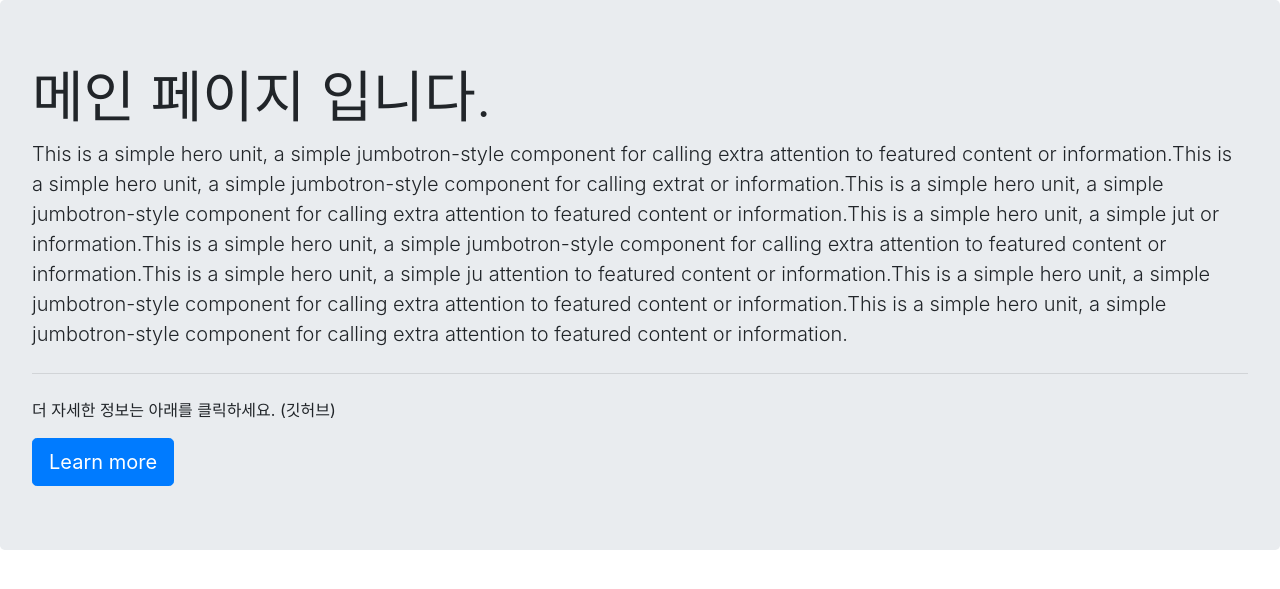
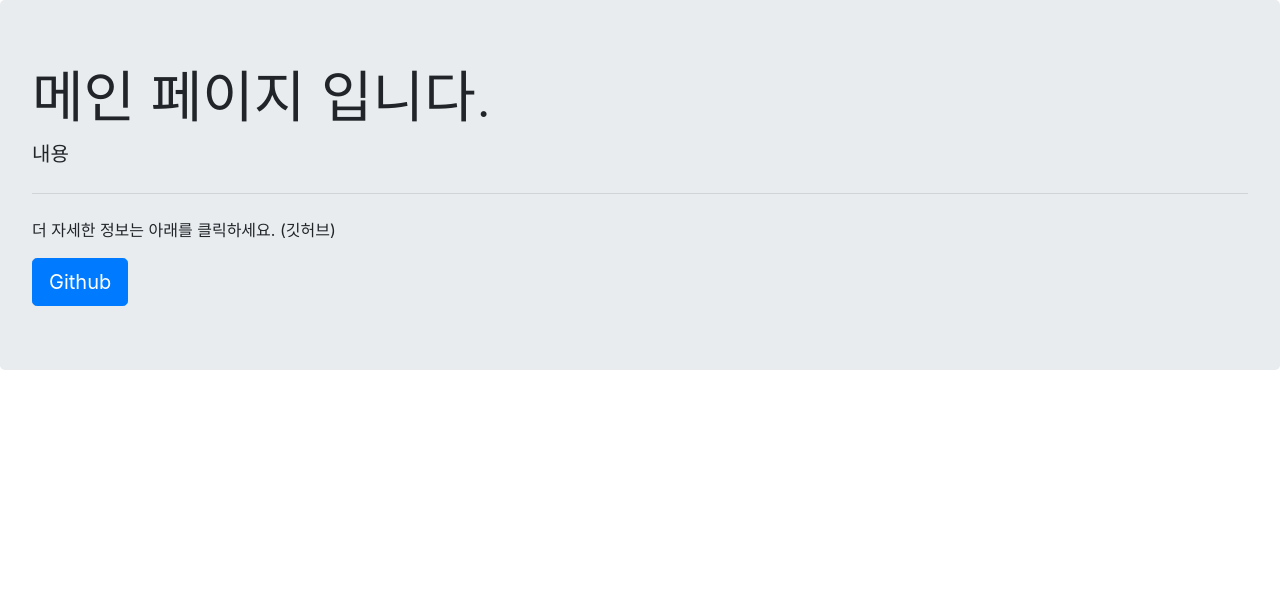
Before and after one commit to yoonputer/Team_Project2, a Django app: page / in a window 1280 px wide. Shown: the part 56-645 px from the top of the page. Run offline with Django 3.2, Linux system fonts and the light colour scheme.

Commit message:
A tag를 이용한 웹페이지간 이동추가 + 불필요한 내용제거

```diff
--- a/forkspoon/forkspoon/urls.py
+++ b/forkspoon/forkspoon/urls.py
@@ -19,6 +19,7 @@ from django.urls import path, include
 urlpatterns = [
     path('admin/', admin.site.urls),
     path('', include('home.urls')),
+    path('/', include('home.urls')),
     path('member/', include('member.urls')),
     path('trend/', include('trend.urls')),
     path('write/', include('write.urls')),
--- a/forkspoon/home/templates/home/home.html
+++ b/forkspoon/home/templates/home/home.html
@@ -1,6 +1,5 @@
+<!doctype html>
 {% load static %}
-
-<!doctype html>
 <html>
 
 <head>
@@ -12,44 +11,31 @@
   <link rel="stylesheet" href="https://cdn.jsdelivr.net/npm/bootstrap@4.6.0/dist/css/bootstrap.min.css"
     integrity="sha384-B0vP5xmATw1+K9KRQjQERJvTumQW0nPEzvF6L/Z6nronJ3oUOFUFpCjEUQouq2+l" crossorigin="anonymous">
 
-  <title>Hello, world!</title>
+  <title>Main Page</title>
 </head>
 
 <body>
   <nav class="navbar navbar-expand-lg navbar-light bg-light">
-    <a class="navbar-brand" href="#">ForkSpoon</a>
+    <a class="navbar-brand" href="/">ForkSpoon</a>
     <button class="navbar-toggler" type="button" data-toggle="collapse" data-target="#navbarNavAltMarkup"
       aria-controls="navbarNavAltMarkup" aria-expanded="false" aria-label="Toggle navigation">
       <span class="navbar-toggler-icon"></span>
     </button>
     <div class="collapse navbar-collapse" id="navbarNavAltMarkup">
       <div class="navbar-nav">
-        <a class="nav-link active" href="#">Member <span class="sr-only">(current)</span></a>
-        <a class="nav-link" href="#">Trends</a>
-        <a class="nav-link" href="#">Writing</a>
+        <a class="nav-link active" href="/member">Member <span class="sr-only">(current)</span></a>
+        <a class="nav-link" href="/trend">Trends</a>
+        <a class="nav-link" href="/write">Writing</a>
       </div>
     </div>
   </nav>
 
   <div class="jumbotron">
     <h1 class="display-4">메인 페이지 입니다.</h1>
-    <p class="lead">This is a simple hero unit, a simple jumbotron-style component for calling extra attention to
-      featured content or information.This is a simple hero unit, a simple jumbotron-style component for calling extrat
-      or information.This is a simple hero unit, a simple jumbotron-style component for calling extra
-      attention to
-      featured content or information.This is a simple hero unit, a simple jut or information.This is a simple hero
-      unit, a simple jumbotron-style component for calling extra
-      attention to
-      featured content or information.This is a simple hero unit, a simple ju
-      attention to
-      featured content or information.This is a simple hero unit, a simple jumbotron-style component for calling extra
-      attention to
-      featured content or information.This is a simple hero unit, a simple jumbotron-style component for calling extra
-      attention to
-      featured content or information.</p>
+    <p class="lead"> 내용 </p>
     <hr class="my-4">
     <p>더 자세한 정보는 아래를 클릭하세요. (깃허브)</p>
-    <a class="btn btn-primary btn-lg" href="#" role="button">Learn more</a>
+    <a class="btn btn-primary btn-lg" href="#" role="button">Github</a>
   </div>
 
   <!-- Optional JavaScript; choose one of the two! -->
```
Also changed, not shown: forkspoon/member/templates/member/member.html (+6 -6 lines), forkspoon/trend/templates/trend/trend.html (+6 -7 lines), forkspoon/write/templates/write/write.html (+6 -7 lines).
